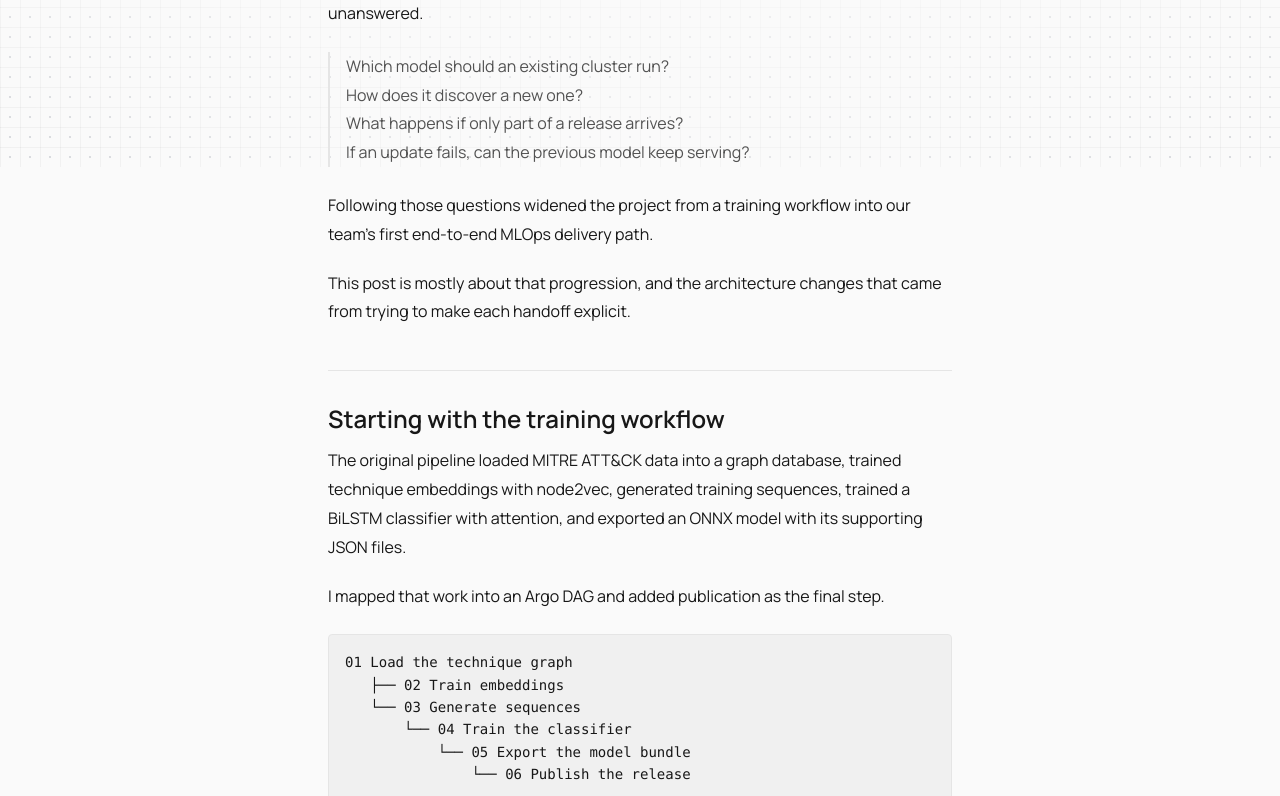
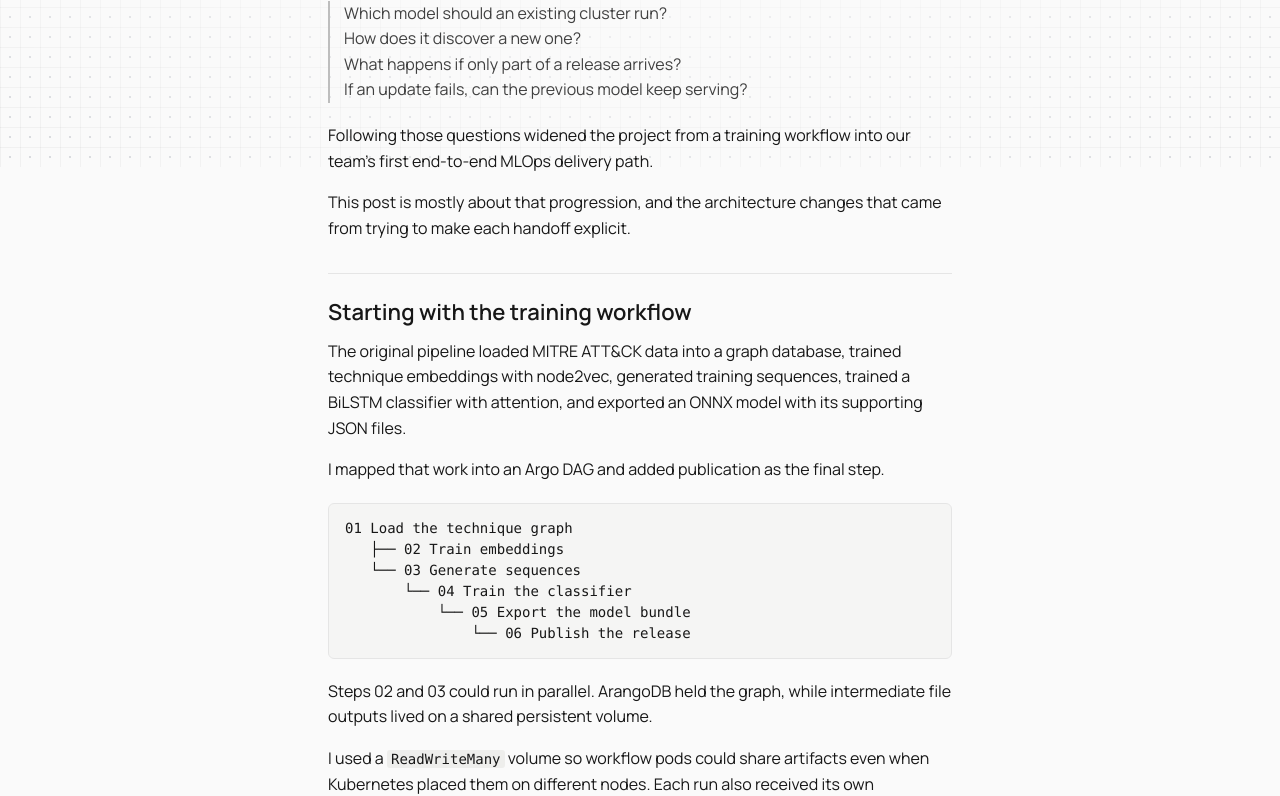
Before and after one commit to abfhdays/aarush-portfolio, a Next.js app: page /writing/versa-mlops in a window 1280 px wide. Shown: the part 633-1429 px from the top of the page. Built offline with nearby package versions, Linux system fonts and the light colour scheme.

Commit message:
resume links

```diff
--- a/app/globals.css
+++ b/app/globals.css
@@ -99,16 +99,16 @@ body {
 /* Article typography */
 .article-content {
   font-size: 1rem;
-  line-height: 1.8;
+  line-height: 1.6;
   overflow-wrap: anywhere;
 }
 
 .article-content p {
-  margin: 0 0 1.25rem;
+  margin: 0 0 1rem;
 }
 
 .article-content figure {
-  margin: 1.75rem 0;
+  margin: 1.5rem 0;
 }
 
 .article-content img {
@@ -126,16 +126,16 @@ body {
 }
 
 .article-content figcaption {
-  margin-top: 0.75rem;
+  margin-top: 0.5rem;
   font-size: 0.875rem;
   line-height: 1.6;
   color: var(--text-secondary);
 }
 
 .article-content :not(pre) > code {
-  padding: 0.125rem 0.25rem;
+  padding: 0.0625rem 0.25rem;
   border-radius: 3px;
-  background: #f0f0f0;
+  background: #eeeeec;
   font-size: 0.875em;
 }
 
@@ -149,67 +149,62 @@ body {
   scroll-margin-top: 2rem;
 }
 
-.article-content h2 { font-size: 1.5rem; }
+.article-content h2 { font-size: 1.375rem; }
 .article-content h3 { font-size: 1.125rem; }
 
 .article-content hr {
   border: 0;
   border-top: 1px solid var(--border);
-  margin: 2.75rem 0 2rem;
+  margin: 2rem 0 1.5rem;
 }
 
 .article-content hr + h2 { margin-top: 0; }
 
 .article-content ul,
 .article-content ol {
-  margin: 0 0 1.25rem;
+  margin: 0 0 1rem;
   padding-left: 1.5rem;
 }
 
 .article-content ul { list-style: disc; }
 .article-content ol { list-style: decimal; }
-.article-content li + li { margin-top: 0.375rem; }
+.article-content li + li { margin-top: 0.25rem; }
 
 .article-content blockquote {
-  border-left: 2px solid var(--border);
-  padding-left: 1rem;
-  color: var(--text-secondary);
-  margin: 1.5rem 0;
+  border-left: 2px solid #bdbdbd;
+  padding-left: 0.875rem;
+  color: #404040;
+  margin: 1.25rem 0;
 }
 
 .article-content blockquote p { color: inherit; }
 .article-content blockquote p:last-child { margin-bottom: 0; }
 .article-content blockquote strong { color: var(--text); }
 
-.article-content blockquote:has(> p:only-child > strong:only-child) {
-  border-left-color: var(--accent);
-  color: var(--text);
-  font-size: 1.125rem;
+.article-content blockquote:has(> p + p) > p:first-child:has(> strong:only-child) {
+  margin-bottom: 0.375rem;
+  font-size: 0.8125rem;
+  color: var(--text-secondary);
 }
 
-.article-content blockquote:has(> p:first-child > strong:only-child):has(> p + p) {
-  border: 1px solid var(--border);
-  border-radius: 4px;
-  background: var(--bg);
-  padding: 1.25rem;
+.article-content blockquote:has(> p + p) > p:first-child:has(> strong:only-child) strong {
+  color: inherit;
 }
 
-.article-content blockquote:has(> p + p) > p:first-child:has(> strong:only-child) {
-  margin-bottom: 0.5rem;
-  font-size: 0.75rem;
-  letter-spacing: 0.05em;
-  text-transform: uppercase;
+.article-content code {
+  font-family: ui-monospace, SFMono-Regular, Menlo, Monaco, Consolas, monospace;
 }
 
 .article-content pre {
-  padding: 1rem;
-  margin: 1.5rem 0;
-  background: #f0f0f0;
+  padding: 0.875rem 1rem;
+  margin: 1.25rem 0;
+  background: #f5f5f4;
   border: 1px solid var(--border);
-  border-radius: 4px;
+  border-radius: 6px;
   overflow-x: auto;
   font-size: 0.875rem;
-  line-height: 1.6;
+  line-height: 1.5;
+  tab-size: 2;
 }
 
 /* Markdown Content Styles */
--- a/content/info.ts
+++ b/content/info.ts
@@ -1,6 +1,5 @@
 import { socialLinks } from "@/content/navigation";
 import { versaMlops } from "@/content/writing/versa-mlops";
-import { assetPath } from "@/lib/assets";
 import type { PersonalInfo } from "@/types/content";
 
 export const personalInfo: PersonalInfo = {
@@ -56,7 +55,7 @@ export const personalInfo: PersonalInfo = {
     },
     {
       label: "resume",
-      url: assetPath("/resume.pdf")
+      url: socialLinks.resume
     }
   ]
 };
--- a/content/navigation.ts
+++ b/content/navigation.ts
@@ -3,11 +3,13 @@ import type { NavigationLink } from "@/types/content";
 export const socialLinks = {
   github: "https://github.com/abfhdays",
   linkedin: "https://www.linkedin.com/in/aarush-ghosh-/",
+  resume: "https://drive.google.com/file/d/1_BuOWW0vcozEt7Qk4KfmsI7cemYIY9pC/view?usp=sharing",
 };
 
 export const socialNavigation: NavigationLink[] = [
   { label: "github", href: socialLinks.github, external: true },
   { label: "linkedin", href: socialLinks.linkedin, external: true },
+  { label: "resume", href: socialLinks.resume, external: true },
 ];
 
 export const homeNavigation: NavigationLink[] = [
```
Also changed, not shown: 1 other file (tests, documents, lock files or other folders).
